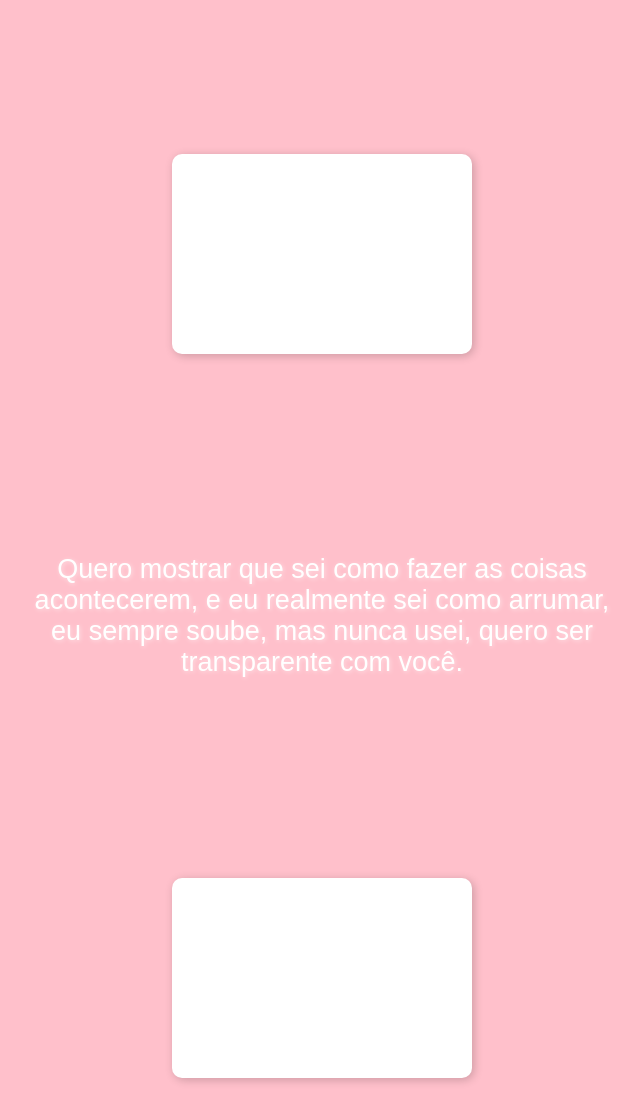
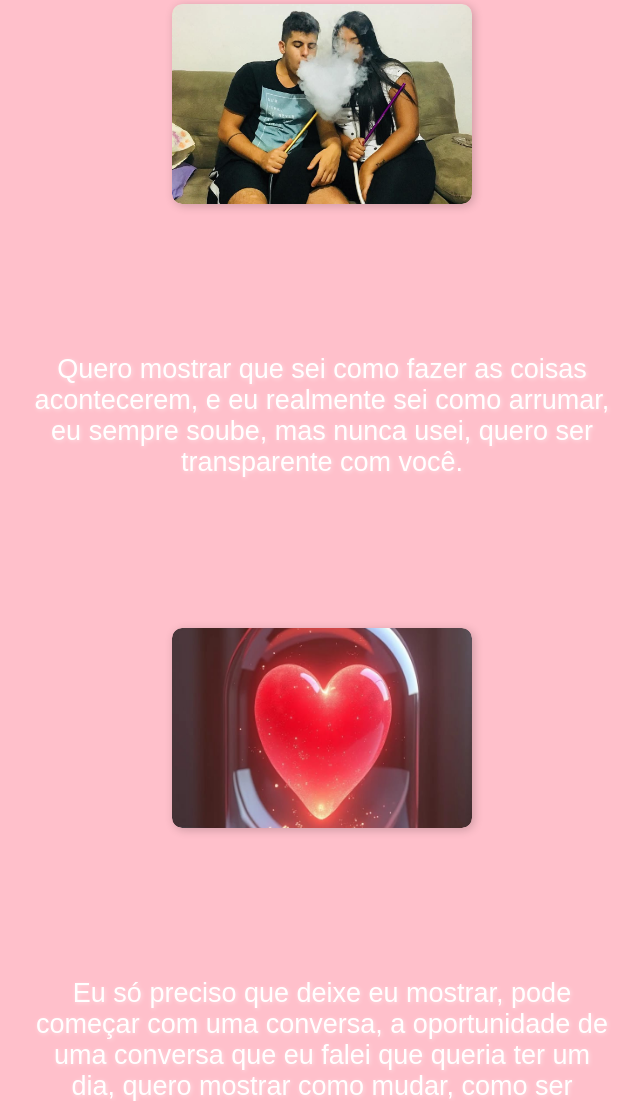
Before and after one commit to gabriel97santos/minha-conversa, a plain HTML site: page proxima_pagina.html in a window 1280 px wide. Shown: the part 1789-2890 px from the top of the page, without its empty margins (318-958 px from the left). Drawn offline with Linux system fonts and the light colour scheme.

Commit message:
Update proxima_pagina.html

```diff
--- a/proxima_pagina.html
+++ b/proxima_pagina.html
@@ -26,15 +26,23 @@
         .image-placeholder {
             width: 100%;
             max-width: 300px;
-            height: 200px;
-            background-color: #fff;
-            margin: 200px auto; /* Aumento do espaço entre imagens */
+            margin: 150px auto; /* Ajuste do espaço entre imagens */
             display: flex;
             align-items: center;
             justify-content: center;
             border-radius: 10px;
             box-shadow: 2px 2px 10px rgba(0, 0, 0, 0.2);
+            overflow: hidden;
         }
+
+        .image-placeholder img {
+            width: 100%;
+            height: auto;
+            max-height: 200px; /* Ajuste para manter a proporção */
+            border-radius: 10px;
+            object-fit: cover;
+        }
+
         .container {
             max-width: 600px;
             margin: auto;
@@ -78,16 +86,25 @@
         <p>Mas hoje não é uma recompensa que você irá ganhar.</p>
         <p>Na real era para existir uma recompensa, mas infelizmente eu não consegui te presentear com essas rosas.</p>
 
-        <div class="image-placeholder">Imagem aqui</div>
+        <div class="image-placeholder">
+            <img src="images/flores.jpg" alt="Descrição da imagem">
+        </div>
+
+
 
         <p>Hoje eu estou fazendo isso porque eu preciso fazer isso, não posso deixar isso tudo acontecer, quero mostrar algo diferente, mostrar que fiz tudo errado.</p>
         <p>Aquela vontade que sentiu de fumar, não quero que fique no esquecimento ou só na vontade.</p>
 
-        <div class="image-placeholder">Imagem aqui</div>
+        <div class="image-placeholder">
+            <img src="images/narga.jpg" alt="Descrição da imagem">
+        </div>
+
 
         <p>Quero mostrar que sei como fazer as coisas acontecerem, e eu realmente sei como arrumar, eu sempre soube, mas nunca usei, quero ser transparente com você.</p>
 
-        <div class="image-placeholder">Imagem aqui</div>
+        <div class="image-placeholder">
+            <img src="images/coracao.jpg" alt="Descrição da imagem">
+        </div>
 
         <p>Eu só preciso que deixe eu mostrar, pode começar com uma conversa, a oportunidade de uma conversa que eu falei que queria ter um dia, quero mostrar como mudar, como ser transparente, e se discordar ou quiser acrescentar algo, eu vou ser totalmente flexível.</p>
 
```
